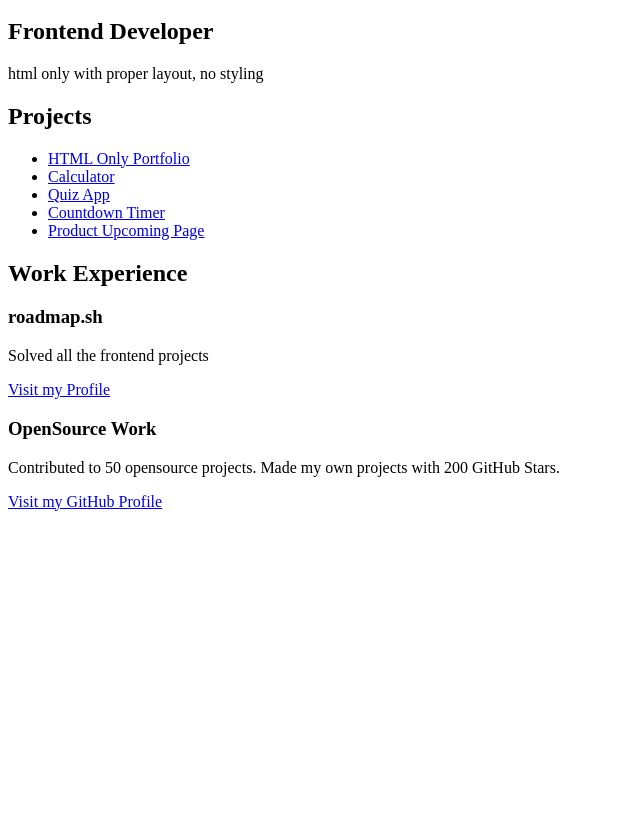
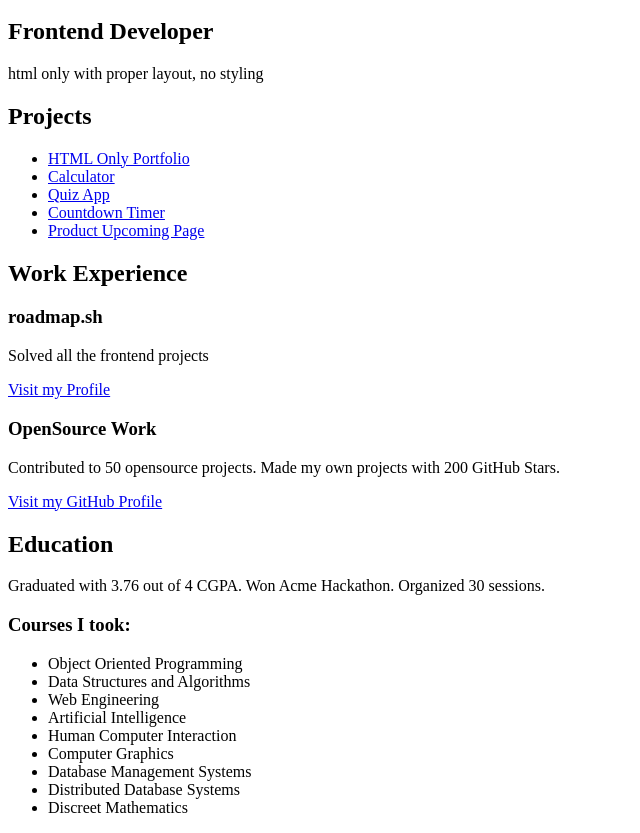
Before and after one commit to Fleury99/Basic-HTML-Website, a plain HTML site: page index.html in a window 1280 px wide. Shown: the part 70-903 px from the top of the page, without its empty margins (0-640 px from the left). Before the commit the page ends 800 px from the top, so only its background shows below. Drawn offline with Linux system fonts and the light colour scheme.

Commit message:
Add section education

```diff
--- a/index.html
+++ b/index.html
@@ -86,7 +86,27 @@
                 </article>
             </section>
 
-            <section aria-labelledby="section-education"></section>
+            <section aria-labelledby="section-education">
+                <h2>Education</h2>
+                <p>
+                    Graduated with 3.76 out of 4 CGPA. Won Acme Hackathon.
+                    Organized 30 sessions.
+                </p>
+
+                <h3>Courses I took:</h3>
+                <ul>
+                    <li>Object Oriented Programming</li>
+                    <li>Data Structures and Algorithms</li>
+                    <li>Web Engineering</li>
+                    <li>Artificial Intelligence</li>
+                    <li>Human Computer Interaction</li>
+                    <li>Computer Graphics</li>
+                    <li>Database Management Systems</li>
+                    <li>Distributed Database Systems</li>
+                    <li>Discreet Mathematics</li>
+                </ul>
+            </section>
+            </section>
         </div>
 
     </main>
```
